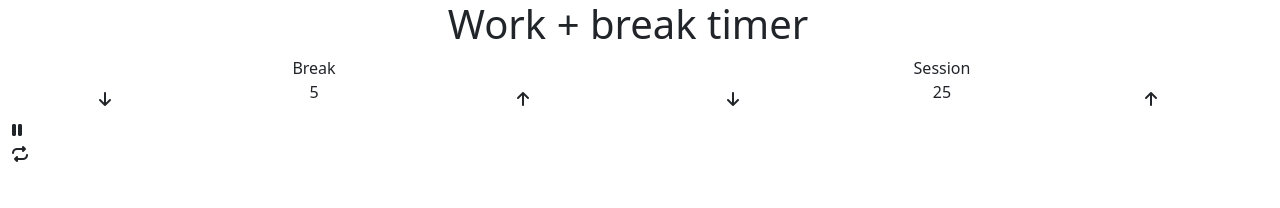
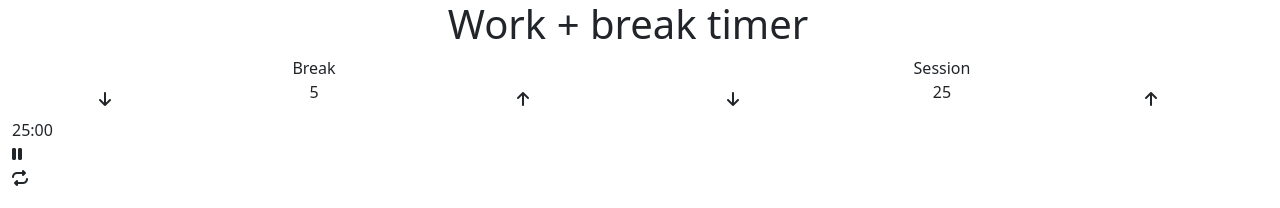
Before and after one commit to pablomartan/react-pomodoro, a React app: page / in a window 1280 px wide. Shown: the top 208 px of the page. Built offline with nearby package versions, Linux system fonts and the light colour scheme.

Commit message:
feat: show time left in Timer component

```diff
--- a/src/js/components/Timer.js
+++ b/src/js/components/Timer.js
@@ -1,10 +1,11 @@
 import React from 'react';
 
 export const Timer = props => {
+
   return(
     <div id="timer">
       <div id="timer-label"></div>
-      <div id="time-left"></div>
+      <div id="time-left">{props.timeLeft}</div>
     </div>
   )
 };
```
